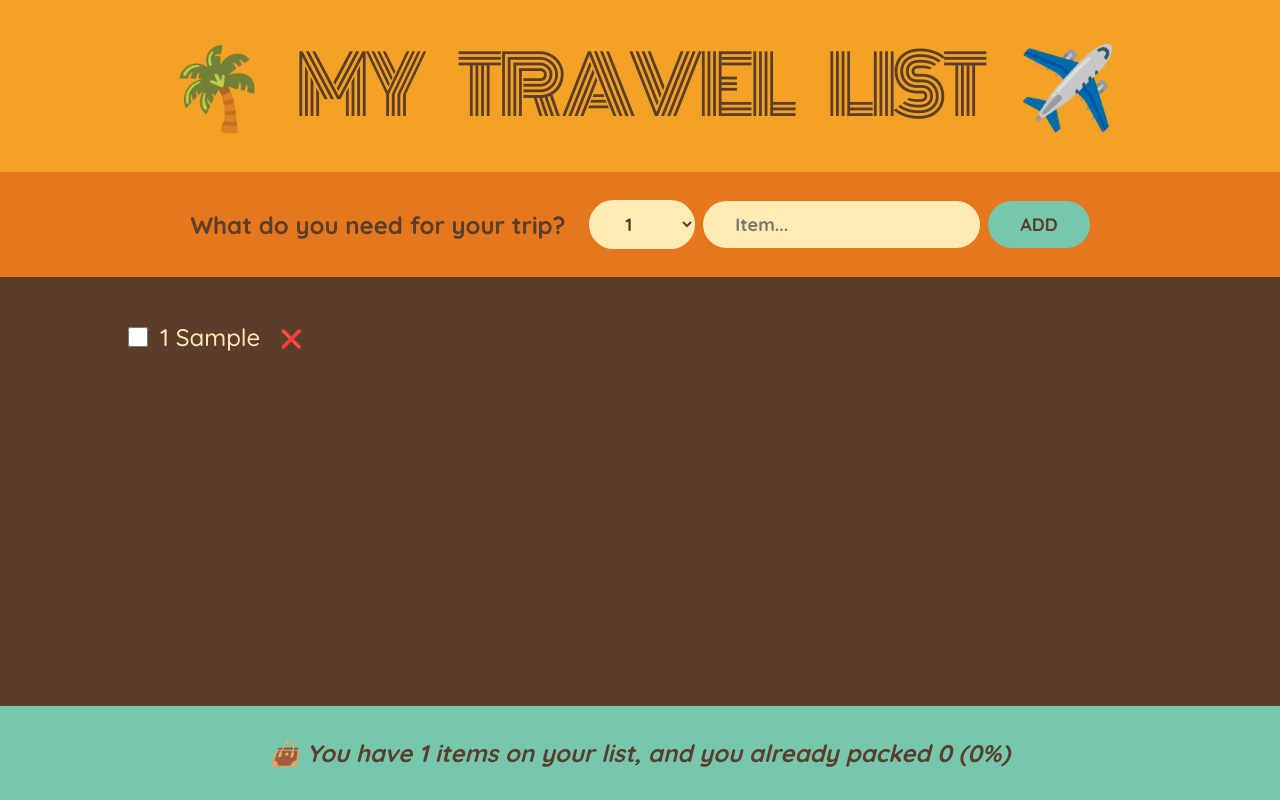
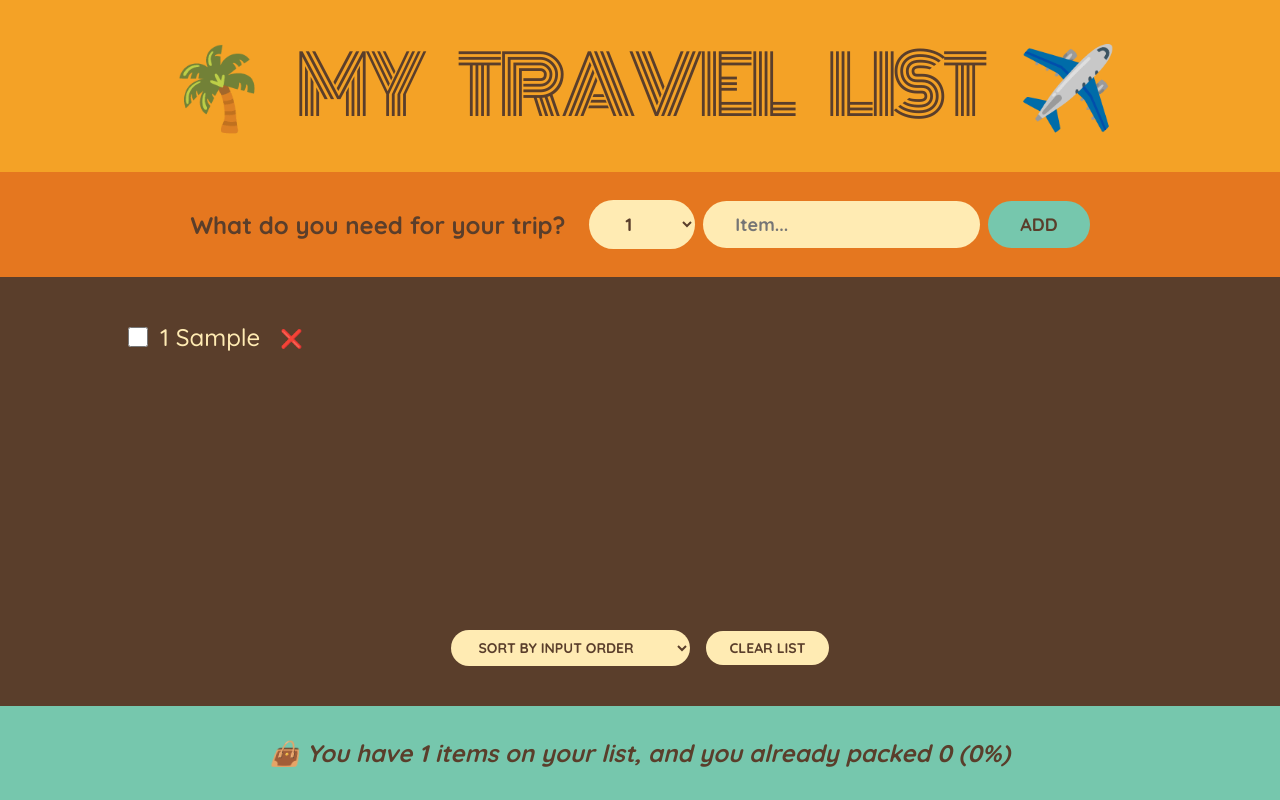
Before and after one commit to jiteshpawar13/travel-list, a React (Create React App) app: page / in a window 1280 px wide. Both pictures are taken after typing "Sample" into the empty fields and a click on the button "ADD". Built offline with nearby package versions, Linux system fonts and the light colour scheme.

Commit message:
final changes

```diff
--- a/src/App.js
+++ /dev/null
@@ -1,140 +0,0 @@
-import { useState } from "react";
-
-export default function App() {
-  const [items, setItems] = useState([]);
-
-  function handleAddItems(item) {
-    setItems([...items, item]);
-  }
-
-  function handleDeleteItem(id) {
-    // console.log(id);
-    setItems(items.filter((item) => item.id !== id));
-  }
-
-  function handleToggleItem(id) {
-    setItems(
-      items.map((item) =>
-        item.id === id
-          ? {
-              ...item,
-              packed: !item.packed,
-            }
-          : item
-      )
-    );
-  }
-
-  return (
-    <div className="app">
-      <Logo />
-      <Form onAddItems={handleAddItems} />
-      <PackingList
-        items={items}
-        onDeleteItem={handleDeleteItem}
-        onToggleItem={handleToggleItem}
-      />
-      <Stats items={items} />
-    </div>
-  );
-}
-
-function Logo() {
-  return <h1>🌴 My Travel List ✈️</h1>;
-}
-
-function Form({ onAddItems }) {
-  const [description, setDescription] = useState("");
-  const [quantity, setQuantity] = useState(1);
-
-  function handleSubmit(e) {
-    e.preventDefault();
-
-    if (!description) return;
-
-    const newItem = { description, quantity, packed: false, id: Date.now() };
-    // console.log(newItem);
-
-    onAddItems(newItem);
-    setDescription("");
-    setQuantity(1);
-  }
-
-  return (
-    <form className="add-form" onSubmit={handleSubmit}>
-      <h3>What do you need for your trip?</h3>
-      <select
-        value={quantity}
-        onChange={(e) => setQuantity(Number(e.target.value))}
-      >
-        {Array.from({ length: 20 }, (_, i) => i + 1).map((num) => (
-          <option value={num} key={num}>
-            {num}
-          </option>
-        ))}
-      </select>
-      <input
-        type="text"
-        placeholder="Item..."
-        value={description}
-        onChange={(e) => setDescription(e.target.value)}
-      />
-      <button>Add</button>
-    </form>
-  );
-}
-function PackingList({ items, onDeleteItem, onToggleItem }) {
-  return (
-    <div className="list">
-      <ul>
-        {items.map((item) => (
-          <Item
-            item={item}
-            onDeleteItem={onDeleteItem}
-            onToggleItem={onToggleItem}
-            key={item.id}
-          />
-        ))}
-      </ul>
-    </div>
-  );
-}
-
-function Item({ item, onDeleteItem, onToggleItem }) {
-  return (
-    <li>
-      <input
-        type="checkbox"
-        value={item.packed}
-        onChange={() => onToggleItem(item.id)}
-      />
-      <span style={item.packed ? { textDecoration: "line-through" } : {}}>
-        {item.quantity} {item.description}
-      </span>
-      <button onClick={() => onDeleteItem(item.id)}>❌</button>
-    </li>
-  );
-}
-
-function Stats({ items }) {
-  if (!items.length)
-    return (
-      <p className="stats">
-        <em>Start adding some items in your packing list 🚀</em>
-      </p>
-    );
-
-  const numItems = items.length;
-  const numPacked = items.filter((item) => item.packed).length;
-  const percentage = Math.round((numPacked / numItems) * 100);
-
-  return (
-    <footer className="stats">
-      <em>
-        {percentage === 100
-          ? "You got everything! Ready to go ✈️"
-          : `👜 You have ${numItems} items on your list, and you already packed ${numPacked} (${percentage}%)`}
-      </em>
-    </footer>
-  );
-}
--- /dev/null
+++ b/src/Components/App.js
@@ -0,0 +1,45 @@
+import { useState } from "react";
+import Logo from "./Logo";
+import Form from "./Form";
+import PackingList from "./PackingList";
+import Stats from "./Stats";
+
+export default function App() {
+  const [items, setItems] = useState([]);
+
+  function handleAddItems(item) {
+    setItems([...items, item]);
+  }
+
+  function handleDeleteItem(id) {
+    // console.log(id);
+    setItems(items.filter((item) => item.id !== id));
+  }
+
+  function handleToggleItem(id) {
+    setItems(
+      items.map((item) =>
+        item.id === id
+          ? {
+              ...item,
+              packed: !item.packed,
+            }
+          : item
+      )
+    );
+  }
+
+  return (
+    <div className="app">
+      <Logo />
+      <Form onAddItems={handleAddItems} />
+      <PackingList
+        items={items}
+        setItems={setItems}
+        onDeleteItem={handleDeleteItem}
+        onToggleItem={handleToggleItem}
+      />
+      <Stats items={items} />
+    </div>
+  );
+}
--- /dev/null
+++ b/src/Components/Form.js
@@ -0,0 +1,42 @@
+import { useState } from "react";
+
+export default function Form({ onAddItems }) {
+  const [description, setDescription] = useState("");
+  const [quantity, setQuantity] = useState(1);
+
+  function handleSubmit(e) {
+    e.preventDefault();
+
+    if (!description) return;
+
+    const newItem = { description, quantity, packed: false, id: Date.now() };
+    // console.log(newItem);
+
+    onAddItems(newItem);
+    setDescription("");
+    setQuantity(1);
+  }
+
+  return (
+    <form className="add-form" onSubmit={handleSubmit}>
+      <h3>What do you need for your trip?</h3>
+      <select
+        value={quantity}
+        onChange={(e) => setQuantity(Number(e.target.value))}
+      >
+        {Array.from({ length: 20 }, (_, i) => i + 1).map((num) => (
+          <option value={num} key={num}>
+            {num}
+          </option>
+        ))}
+      </select>
+      <input
+        type="text"
+        placeholder="Item..."
+        value={description}
+        onChange={(e) => setDescription(e.target.value)}
+      />
+      <button>Add</button>
+    </form>
+  );
+}
--- /dev/null
+++ b/src/Components/Item.js
@@ -0,0 +1,15 @@
+export default function Item({ item, onDeleteItem, onToggleItem }) {
+  return (
+    <li>
+      <input
+        type="checkbox"
+        value={item.packed}
+        onChange={() => onToggleItem(item.id)}
+      />
+      <span style={item.packed ? { textDecoration: "line-through" } : {}}>
+        {item.quantity} {item.description}
+      </span>
+      <button onClick={() => onDeleteItem(item.id)}>❌</button>
+    </li>
+  );
+}
--- /dev/null
+++ b/src/Components/Logo.js
@@ -0,0 +1,3 @@
+export default function Logo() {
+  return <h1>🌴 My Travel List ✈️</h1>;
+}
--- /dev/null
+++ b/src/Components/PackingList.js
@@ -0,0 +1,54 @@
+import { useState } from "react";
+import Item from "./Item";
+
+export default function PackingList({
+  items,
+  setItems,
+  onDeleteItem,
+  onToggleItem,
+}) {
+  const [sortBy, setSortBy] = useState("input");
+
+  let sortedItems;
+
+  if (sortBy === "input") sortedItems = items;
+
+  if (sortBy === "description")
+    sortedItems = items
+      .slice()
+      .sort((a, b) => a.description.localeCompare(b.description));
+
+  if (sortBy === "packed")
+    sortedItems = items
+      .slice()
+      .sort((a, b) => Number(a.packed) - Number(b.packed));
+
+  function onClearList() {
+    const confirmed = window.confirm("Are you sure you want to delete items?");
+    if (confirmed) setItems([]);
+  }
+
+  return (
+    <div className="list">
+      <ul>
+        {sortedItems.map((item) => (
+          <Item
+            item={item}
+            onDeleteItem={onDeleteItem}
+            onToggleItem={onToggleItem}
+            key={item.id}
+          />
+        ))}
+      </ul>
+
+      <div className="actions">
+        <select value={sortBy} onChange={(e) => setSortBy(e.target.value)}>
+          <option value="input">Sort by input order</option>
+          <option value="description">Sort by description</option>
+          <option value="packed">Sort by packed status</option>
+        </select>
+        <button onClick={onClearList}>Clear list</button>
+      </div>
+    </div>
+  );
+}
--- /dev/null
+++ b/src/Components/Stats.js
@@ -0,0 +1,22 @@
+export default function Stats({ items }) {
+  if (!items.length)
+    return (
+      <p className="stats">
+        <em>Start adding some items in your packing list 🚀</em>
+      </p>
+    );
+
+  const numItems = items.length;
+  const numPacked = items.filter((item) => item.packed).length;
+  const percentage = Math.round((numPacked / numItems) * 100);
+
+  return (
+    <footer className="stats">
+      <em>
+        {percentage === 100
+          ? "You got everything! Ready to go ✈️"
+          : `👜 You have ${numItems} items on your list, and you already packed ${numPacked} (${percentage}%)`}
+      </em>
+    </footer>
+  );
+}
```
Also changed, not shown: src/index.js (+5 -5 lines).
